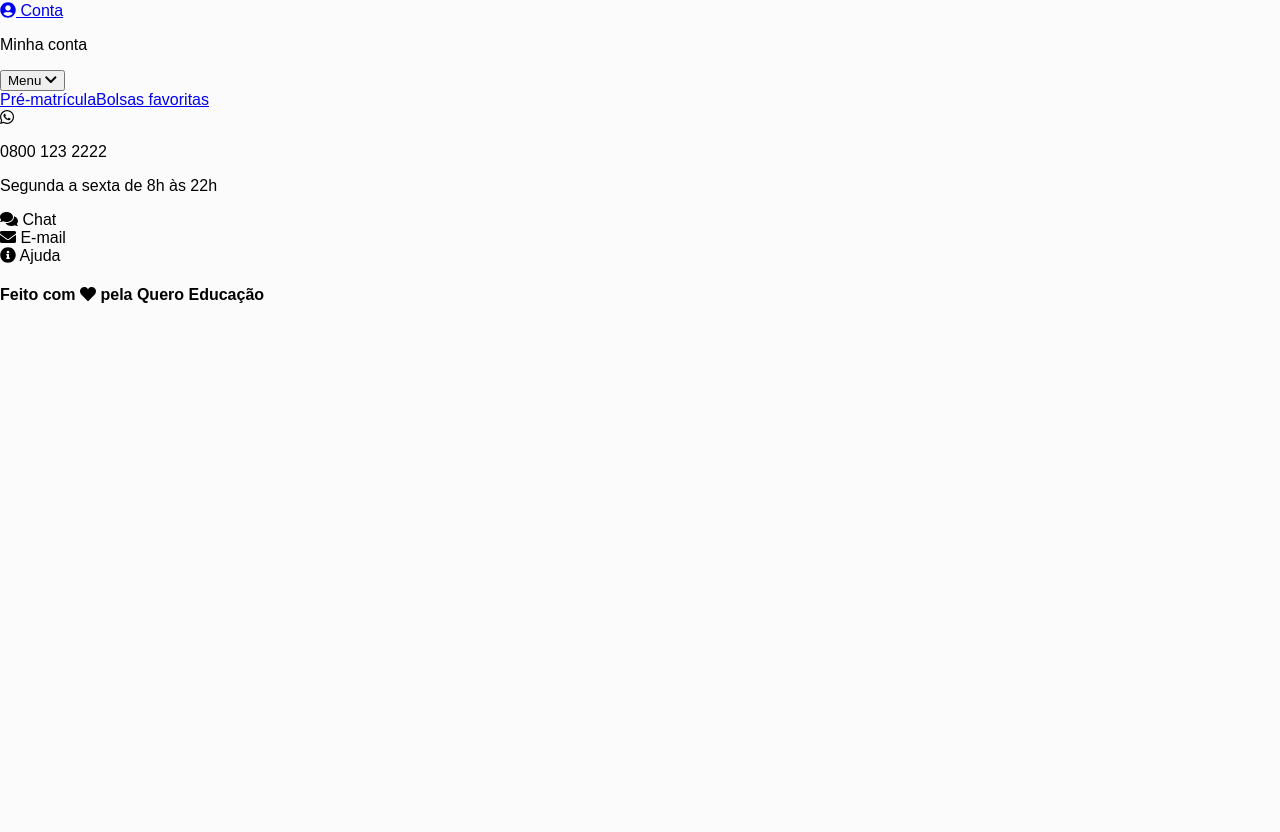
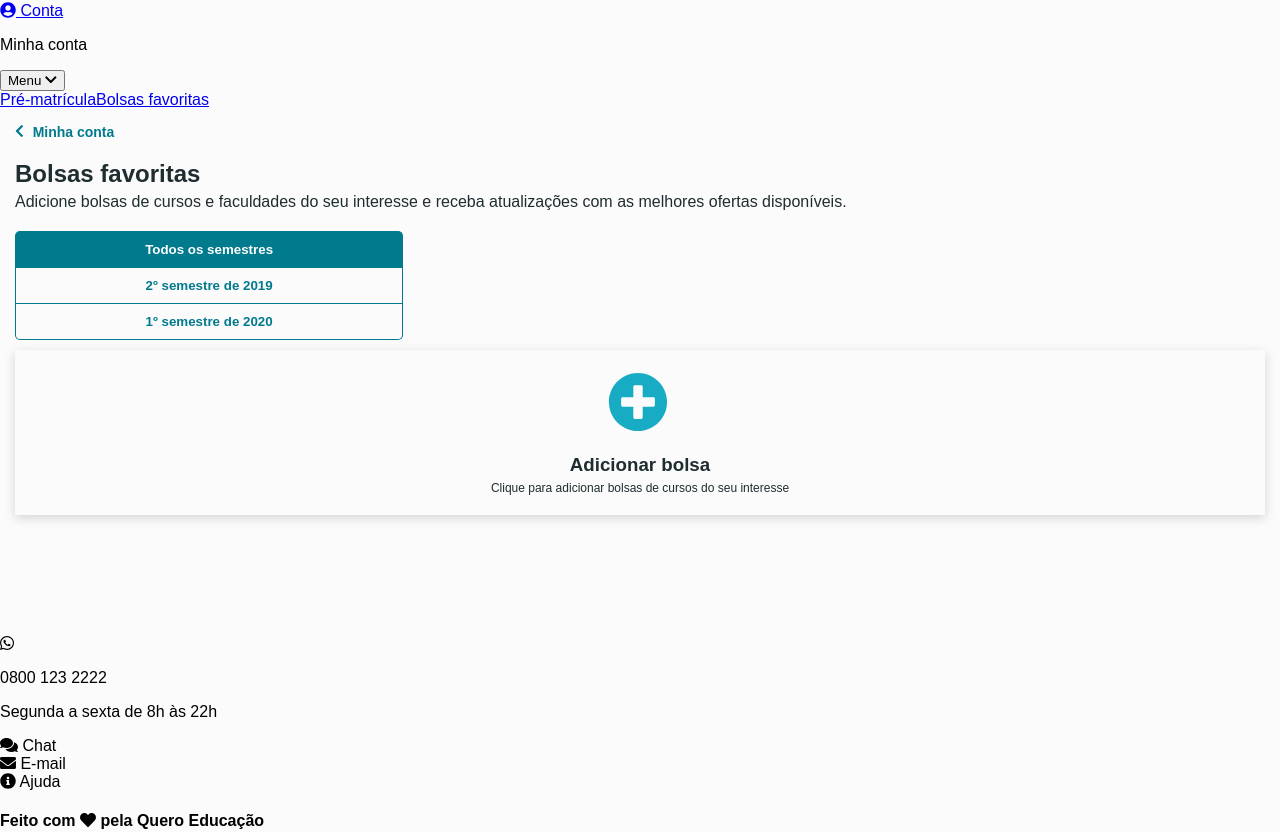
Before and after one commit to AderbalFilho/front-test-quero, an Angular app: page / in a window 1280 px wide. Shown: the part 465-1297 px from the top of the page. Before the commit the page ends 800 px from the top, so only its background shows below. Built offline with nearby package versions, Linux system fonts and the light colour scheme.

Commit message:
feat(home): Favorite scholarship template

```diff
--- a/src/app/app-routing.module.ts
+++ b/src/app/app-routing.module.ts
@@ -1,8 +1,11 @@
 import { NgModule } from '@angular/core';
 import { Routes, RouterModule } from '@angular/router';
+import { HomeComponent } from './home/home.component';
 
 
-const routes: Routes = [];
+const routes: Routes = [
+  { path: '', component: HomeComponent },
+];
 
 @NgModule({
   imports: [RouterModule.forRoot(routes)],
--- a/src/app/app.module.ts
+++ b/src/app/app.module.ts
@@ -4,10 +4,12 @@ import { NgModule } from '@angular/core';
 import { AppRoutingModule } from './app-routing.module';
 import { AppComponent } from './app.component';
 import { FontAwesomeModule } from '@fortawesome/angular-fontawesome';
+import { HomeComponent } from './home/home.component';
 
 @NgModule({
   declarations: [
-    AppComponent
+    AppComponent,
+    HomeComponent
   ],
   imports: [
     BrowserModule,
--- /dev/null
+++ b/src/app/home/home.component.html
@@ -0,0 +1,31 @@
+<div class="home-container">
+  <a href="#" class="back-button">
+    <fa-icon [icon]="faChevronLeft"></fa-icon>
+    Minha conta
+  </a>
+  <h2>Bolsas favoritas</h2>
+  <p>
+    Adicione bolsas de cursos e faculdades do seu interesse e receba atualizações
+    com as melhores ofertas disponíveis.
+  </p>
+  <div class="btn-group">
+    <button class="btn-group--first" [ngClass]="{'button__active': pressed === 1}" (click)="changePressed(1)">
+      Todos os semestres
+    </button>
+    <button [ngClass]="{'button__active': pressed === 2}" (click)="changePressed(2)">
+      2º semestre de 2019
+    </button>
+    <button class="btn-group--last" [ngClass]="{'button__active': pressed === 3}" (click)="changePressed(3)">
+      1º semestre de 2020
+    </button>
+  </div>
+  <div class="add-scholarship">
+    <div class="add-scholarship__items">
+      <div>
+        <fa-icon [icon]="faPlusCircle"></fa-icon>
+      </div>
+      <h3>Adicionar bolsa</h3>
+      <p>Clique para adicionar bolsas de cursos do seu interesse</p>
+    </div>
+  </div>
+</div>
--- /dev/null
+++ b/src/app/home/home.component.sass
@@ -0,0 +1,77 @@
+// Constants
+$main-blue: #18ACC4
+$secondary-blue: #007A8D
+$main-yellow: #FDCB13
+$secondary-yellow: #DE9E1F
+$green: #0FA866
+$text-black: #1F2D30
+$background-grey: #FBFBFB
+$modal-overlay: #1F2D30 // opacity 88%
+
+.home-container
+  align-items: flex-start
+  display: flex
+  flex-direction: column
+  margin: 0 15px
+  padding-bottom: 100px
+  h2
+    color: $text-black
+    margin: 5px 0
+  p
+    color: $text-black
+    margin: 0 0 10px 0
+    padding: 0
+  fa-icon
+    margin-right: 5px
+
+  .add-scholarship
+    align-items: center
+    box-shadow: 0 3px 10px 0 lightgrey
+    color: $text-black
+    display: flex
+    flex-direction: column
+    margin-bottom: 20px
+    padding: 10px 0
+    text-align: center
+    width: 100%
+    .add-scholarship__items
+      width: 50%
+      div
+        color: $main-blue
+        font-size: 60px
+        padding: 10px
+      h3
+        margin: 5px
+        padding: 0
+      p
+        font-size: 12px
+
+  .back-button
+    color: $secondary-blue
+    font-size: 14px
+    font-weight: bold
+    margin: 15px 0
+    text-decoration: none
+
+  .btn-group
+    margin: 10px 0
+    button
+      background-color: transparent
+      border: 1px solid $secondary-blue
+      color: $secondary-blue
+      cursor: pointer
+      font-weight: bold
+      padding: 10px 0
+      width: 100%
+    button:hover
+      background-color: $secondary-blue
+      color: #FFF
+    .button__active
+      background-color: $secondary-blue
+      color: #FFF
+    .btn-group--first
+      border-bottom: none
+      border-radius: 5px 5px 0 0
+    .btn-group--last
+      border-radius: 0 0 5px 5px
+      border-top: none
--- /dev/null
+++ b/src/app/home/home.component.ts
@@ -0,0 +1,24 @@
+import { Component, OnInit } from '@angular/core';
+
+import { faChevronLeft, faPlusCircle } from '@fortawesome/free-solid-svg-icons';
+
+@Component({
+  selector: 'app-home',
+  templateUrl: './home.component.html',
+  styleUrls: ['./home.component.sass']
+})
+export class HomeComponent implements OnInit {
+  pressed: number = 1 as number;
+  faChevronLeft = faChevronLeft;
+  faPlusCircle = faPlusCircle;
+
+  constructor() { }
+
+  ngOnInit() {
+  }
+
+  changePressed(n: number) {
+    this.pressed = n;
+  }
+
+}
```
Also changed, not shown: 1 other file (tests, documents, lock files or other folders).
